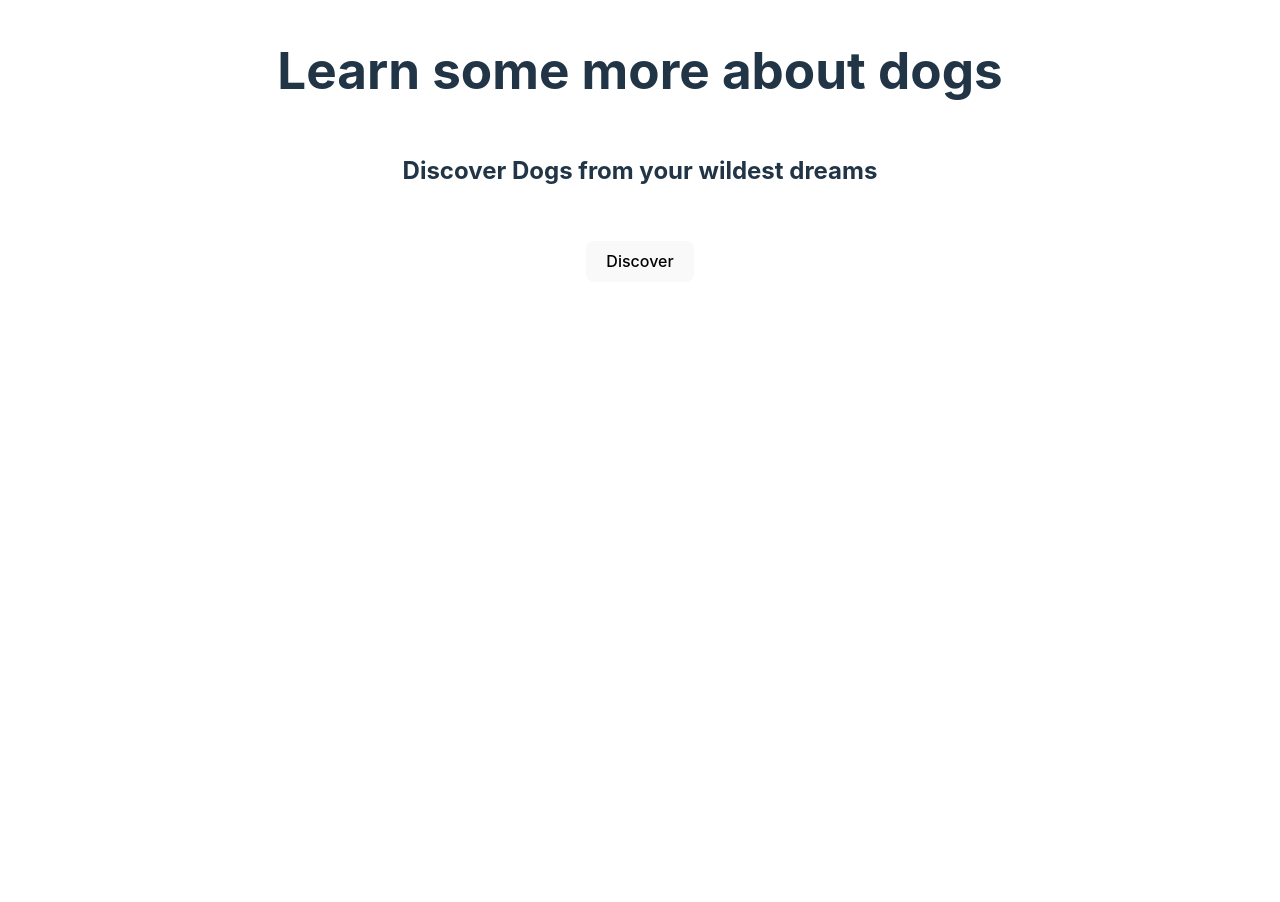
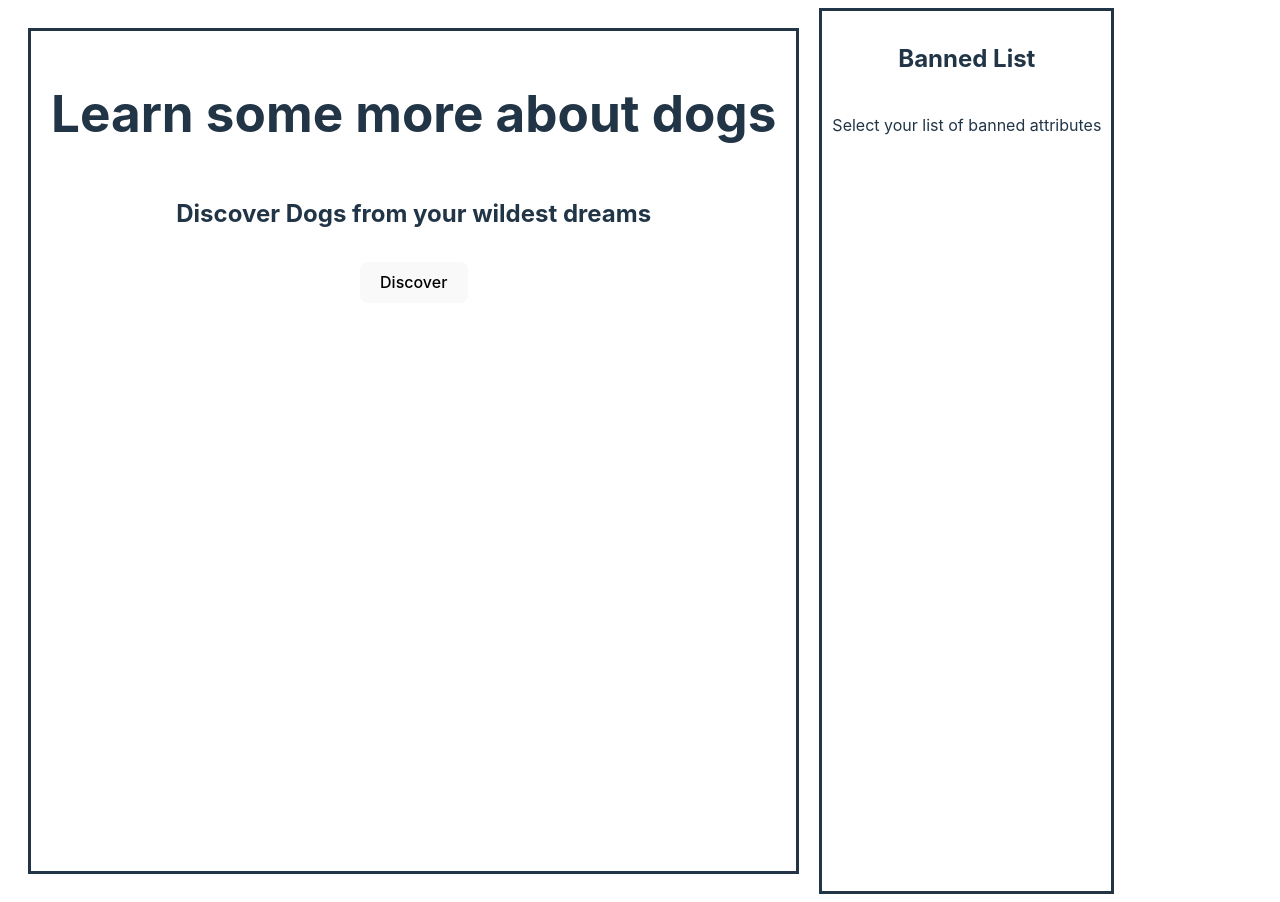
Before and after one commit to Boyce007/codepath-project-3, a React (Vite) app: page / in a window 1280 px wide. Before the commit the page ends 816 px from the top, so only its background shows below. Built offline with nearby package versions, Linux system fonts and the light colour scheme.

Commit message:
added button with features and seprate component the displaying the dog

```diff
--- a/src/App.css
+++ b/src/App.css
@@ -1,13 +1,36 @@
-.title-container {
+.card-container {
     display: flex;
     flex-direction: column;
     align-items:center;
     justify-content: baseline;
-
-
+    border: solid;
+    margin: 20px;
+    padding: 20px;
     height: 100vh;
   }
 
 img {
-    height: 500px
+    height: 300px
 }
+.container {
+    display: flex;
+
+}
+.ban-list-container {
+    display: flex;
+    flex-direction: column;
+    justify-content: baseline;
+    text-align: center;
+    border: solid;
+    padding: 10px;
+}
+
+.dog-card-container {
+    display: flex;
+    flex-direction: column;
+}
+.attr-container {
+    display: flex;
+    justify-content: center;
+
+}
--- a/src/App.jsx
+++ b/src/App.jsx
@@ -1,39 +1,51 @@
 import { useState } from 'react'
 import './App.css'
+import DogCard from './components/DogCard';
 
 function App() {
-  const [dog, setDog] = useState({});
   const [image,setImage] = useState('');
   const [name,setName] = useState("");
+  const [lifeSpan,setLifeSpan] = useState("");
+  const [bredFor,setBredFor] = useState("");
   const [isCliked,setIsCliked] = useState(false);
+  const [banned,setBanned] =  useState([]);
 
   //https://api.thedogapi.com/v1/images/search?api_key=live_WIrZPhSJxXptX7hl4rxPNpqRV7shUKcnZhrJoxk4IbazhNaxQjdgDwHGYmS05eJN
   const url = 'https://api.thedogapi.com/v1/images/search'
   const apiKey = 'live_WIrZPhSJxXptX7hl4rxPNpqRV7shUKcnZhrJoxk4IbazhNaxQjdgDwHGYmS05eJN'
   const callAPI = async () => {
-    const response = await fetch(`${url}?limit=1&api_key=${apiKey}`);
+    const excluded = banned.length ? `&exclude=${excluded.join(',')}` : '';
+    const response = await fetch(`${url}?limit=1${excluded}&api_key=${apiKey}`);
     const json = await response.json();
     setImage(json[0].url);
     console.log(json[0].breeds)
     setName(json[0].breeds[0].name)
+    setLifeSpan(json[0].breeds[0].life_span);
+    setBredFor(json[0].breeds[0].bred_for);
     setIsCliked(true)
 
+  }
+
+  const handleBannedAttribute = () => {
+    setBanned([...banned])
   }
 
 
   return (
 
-    <div>
-      <div className="title-container">
+    <div className='container'>
+      <div className="card-container">
         <h1>Learn some more about dogs</h1>
         <h2>Discover Dogs from your wildest dreams</h2>
-        <p>{name}</p>
-        {isCliked && <img src={image} alt='' />}
+        {isCliked && <DogCard picture={image} name={name} ls={lifeSpan} bf={bredFor}/> }
         <button onClick={callAPI} >Discover</button>
-      </div>
 
 
-
+      </div>
+      <div className='ban-list-container'>
+        <h2>Banned List</h2>
+        <p>Select your list of banned attributes</p>
+      </div>
 
     </div>
 
--- a/src/components/DogCard.jsx
+++ b/src/components/DogCard.jsx
@@ -1,9 +1,14 @@
 import React from 'react'
 
-const DogCard = () => {
+const DogCard = ({picture,name,ls,bf}) => {
   return (
-    <div>
-
+    <div className='dog-card-container'>
+        <div className='attr-container'>
+            <button>{name}</button>
+            <button>{ls}</button>
+            <button>{bf}</button>
+      </div>
+      <img src={picture} alt="" />
     </div>
   )
 }
--- a/src/index.css
+++ b/src/index.css
@@ -39,6 +39,7 @@ button {
   background-color: #1a1a1a;
   cursor: pointer;
   transition: border-color 0.25s;
+  margin: 10px;
 }
 button:hover {
   border-color: #646cff;
```
